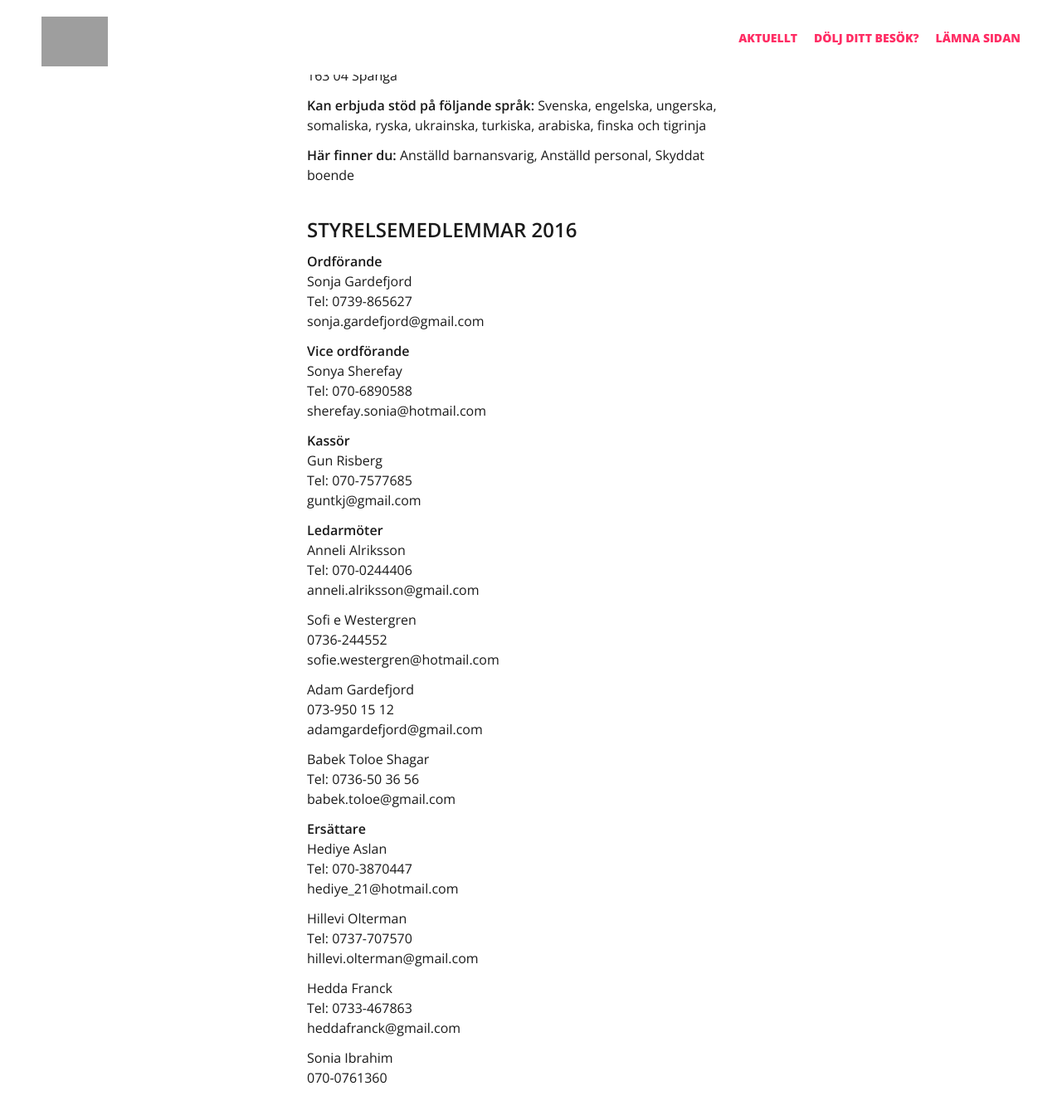
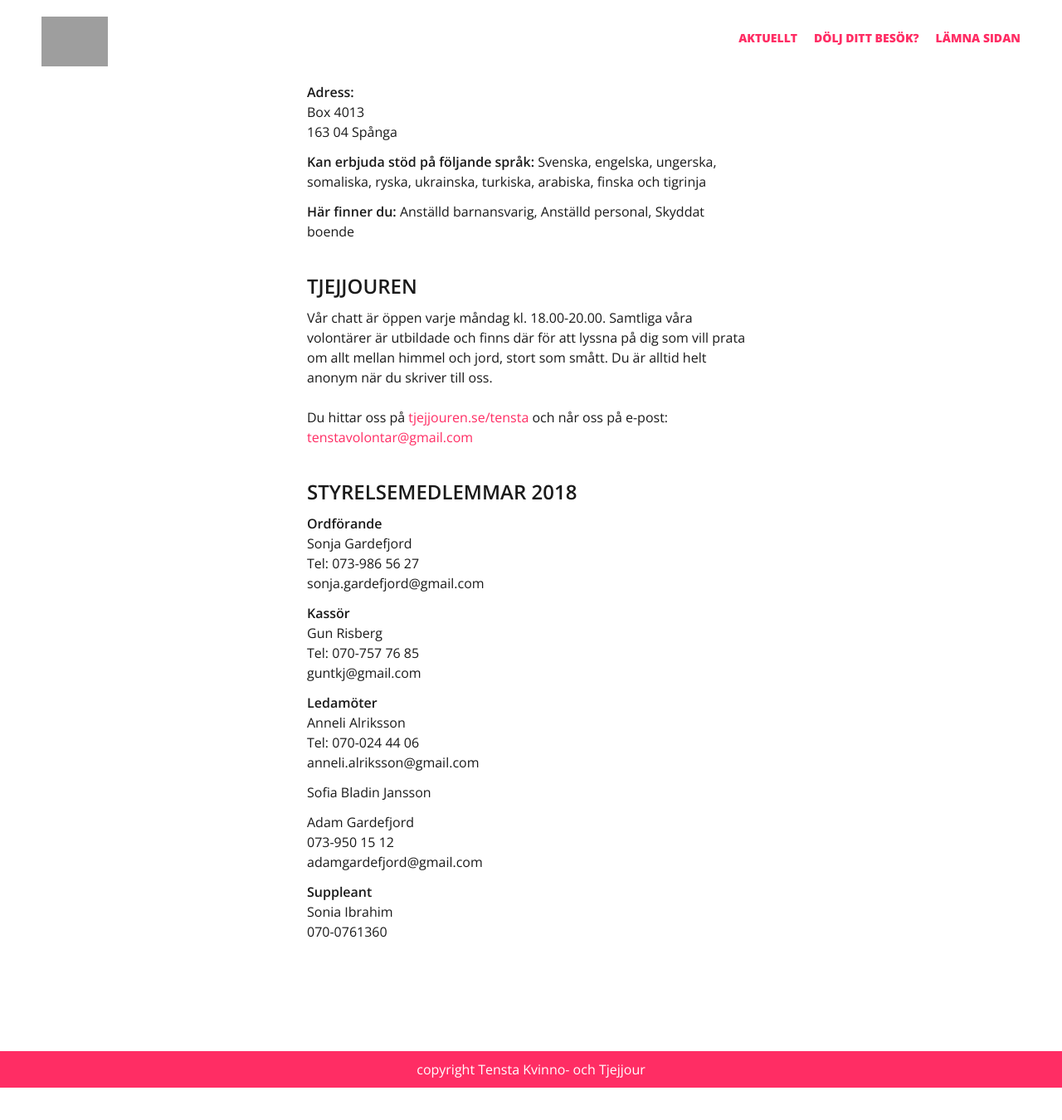
Before and after one commit to gardefjord/tenstakvinnojour, a Jekyll site: the page built from om_tensta_kvinno_och_tjejejour/index.html, in a window 1280 px wide and 1400 px high, scrolled down 411 px. Shown: the top 1350 px of the window at 83% size. Built offline with Jekyll 4.4.1, drawn with Linux system fonts in a browser that asks for light colours; nearby versions of some CDN libraries; after the commit the page ends 1722 px from its top, so only the background shows below that; grey boxes are pictures that could not be loaded.

Commit message:
la till grejer på om oss

```diff
--- a/om_tensta_kvinno_och_tjejejour/index.html
+++ b/om_tensta_kvinno_och_tjejejour/index.html
@@ -20,58 +22,39 @@ layout: default
       <p><span class="bold">Kan erbjuda stöd på följande språk:</span> Svenska, engelska, ungerska, somaliska, ryska, ukrainska, turkiska, arabiska, finska och tigrinja</p>
       <p><span class="bold">Här finner du:</span> Anställd barnansvarig, Anställd personal, Skyddat boende</p>
 
-      <h3>Styrelsemedlemmar 2016</h3>
+      <h3>Tjejjouren</h3>
+      <p>
+        Vår chatt är öppen varje måndag kl. 18.00-20.00. Samtliga våra volontärer är utbildade och finns där för att lyssna på dig som vill prata om allt mellan himmel och jord, stort som smått. Du är alltid helt anonym när du skriver till oss.
+      <p>
+      <p>
+        Du hittar oss på <a href="www.tjejjouren.se/tensta">tjejjouren.se/tensta</a> och når oss på e-post: <a href="mailto:tenstavolontar@gmail.com">tenstavolontar@gmail.com</a>
+
+      </p>
+      <h3>Styrelsemedlemmar 2018</h3>
       <p><span class="bold">Ordförande</span><br />
         Sonja Gardefjord<br />
-        Tel: 0739-865627<br />
+        Tel: 073-986 56 27<br />
         sonja.gardefjord@gmail.com
-      </p>
-      <p><span class="bold">Vice ordförande</span><br />
-        Sonya Sherefay<br />
-        Tel: 070-6890588<br />
-        sherefay.sonia@hotmail.com
       </p>
       <p><span class="bold">Kassör</span><br />
         Gun Risberg<br />
-        Tel: 070-7577685<br />
+        Tel: 070-757 76 85<br />
         guntkj@gmail.com
       </p>
-      <p><span class="bold">Ledarmöter</span><br />
+      <p><span class="bold">Ledamöter</span><br />
         Anneli Alriksson<br />
-        Tel: 070-0244406<br />
+        Tel: 070-024 44 06<br />
         anneli.alriksson@gmail.com
       </p>
       <p>
-        Sofi e Westergren<br />
-        0736-244552<br />
-        sofie.westergren@hotmail.com
+        Sofia Bladin Jansson<br />
       </p>
       <p>
         Adam Gardefjord<br />
         073-950 15 12<br />
         adamgardefjord@gmail.com
       </p>
-      <p>
-        Babek Toloe Shagar<br />
-        Tel: 0736-50 36 56<br />
-        babek.toloe@gmail.com
-      </p>
-      <p><span class="bold">Ersättare</span><br />
-        Hediye Aslan<br />
-        Tel: 070-3870447<br />
-        hediye_21@hotmail.com
-      </p>
-      <p>
-        Hillevi Olterman<br />
-        Tel: 0737-707570<br />
-        hillevi.olterman@gmail.com
-      </p>
-      <p>
-        Hedda Franck<br />
-        Tel: 0733-467863<br />
-        heddafranck@gmail.com
-      </p>
-      <p>
+      <p><span class="bold">Suppleant</span><br />
         Sonia Ibrahim<br />
         070-0761360
 
```
Also changed, not shown: other parts of om_tensta_kvinno_och_tjejejour/index.html (+2 -0 lines), 1 other file.
